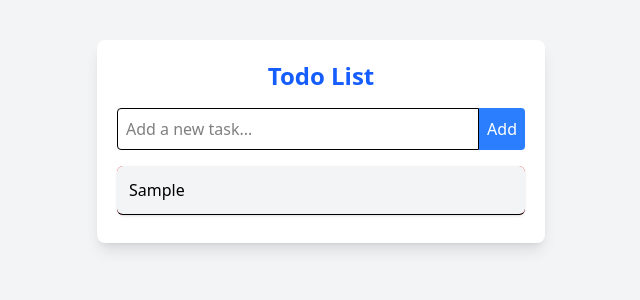
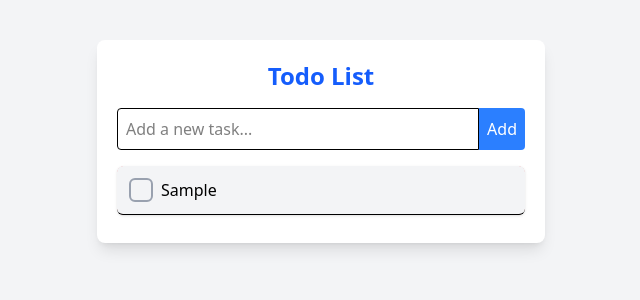
Before and after one commit to Rishabh0-0/todoList, a React (Vite) app: page / in a window 1280 px wide. Both pictures are taken after typing "Sample" into the empty fields and a click on the button "Add". Shown: the top 300 px of the page, without its empty margins (319-959 px from the left). Built offline with nearby package versions, Linux system fonts and the light colour scheme.

Commit message:
added FancyCheckBox

```diff
--- /dev/null
+++ b/src/components/FancyCheckBox.jsx
@@ -0,0 +1,33 @@
+import React from "react";
+import { motion } from "framer-motion";
+
+const FancyCheckBox = ({ task, toggleComplete }) => {
+  return (
+    <motion.div
+      className={`w-6 h-6 border-2 rounded-md flex items-center justify-center cursor-pointer mr-2 ${
+        task.completed ? "bg-red-500 border-red-500" : "border-gray-400"
+      }`}
+      onClick={() => toggleComplete(task.id)}
+      whileTap={{ scale: 0.9 }}
+    >
+      {task.completed && (
+        <motion.svg
+          initial={{ opacity: 0, scale: 0 }}
+          animate={{ opacity: 1, scale: 1 }}
+          transition={{ duration: 0.2 }}
+          className="w-4 h-4 text-white"
+          viewBox="0 0 24 24"
+          fill="none"
+          stroke="currentColor"
+          strokeWidth="3"
+          strokeLinecap="round"
+          strokeLinejoin="round"
+        >
+          <path d="M20 6L9 17l-5-5" />
+        </motion.svg>
+      )}
+    </motion.div>
+  );
+};
+
+export default FancyCheckBox;
--- a/src/components/ListItem.jsx
+++ b/src/components/ListItem.jsx
@@ -1,6 +1,7 @@
 import React, { useState } from "react";
 import { Repeat, X } from "lucide-react";
 import { motion } from "framer-motion";
+import FancyCheckBox from "./fancyCheckBox";
 
 const ListItem = ({ task, deleteTask, toggleComplete }) => {
   const [dragAmount, setDragAmount] = useState(0);
@@ -12,9 +13,9 @@ const ListItem = ({ task, deleteTask, toggleComplete }) => {
   };
 
   return (
-    <div className="relative w-full">
+    <div className="relative w-full rounded-md">
       <motion.div
-        className="absolute inset-0 flex items-center justify-end p-3 rounded-md z-0"
+        className="absolute inset-0 flex items-center justify-end z-0 rounded-lg p-3"
         style={{
           backgroundColor: `rgb(${255 - dragAmount / 2}, 0, 11)`,
         }}
@@ -50,12 +51,8 @@ const ListItem = ({ task, deleteTask, toggleComplete }) => {
           setShake(false);
         }}
       >
-        <span
-          onClick={() => toggleComplete(task.id)}
-          className="cursor-pointer flex-1"
-        >
-          {task.text}
-        </span>
+        <FancyCheckBox task={task} toggleComplete={toggleComplete} />
+        <span className="cursor-pointer flex-1">{task.text}</span>
       </motion.li>
     </div>
   );
--- /dev/null
+++ b/src/components/Notes.jsx
@@ -0,0 +1,7 @@
+import React from "react";
+
+const Notes = () => {
+  return <div className="absolute">Features: 1. Swipe left to delete</div>;
+};
+
+export default Notes;
```
